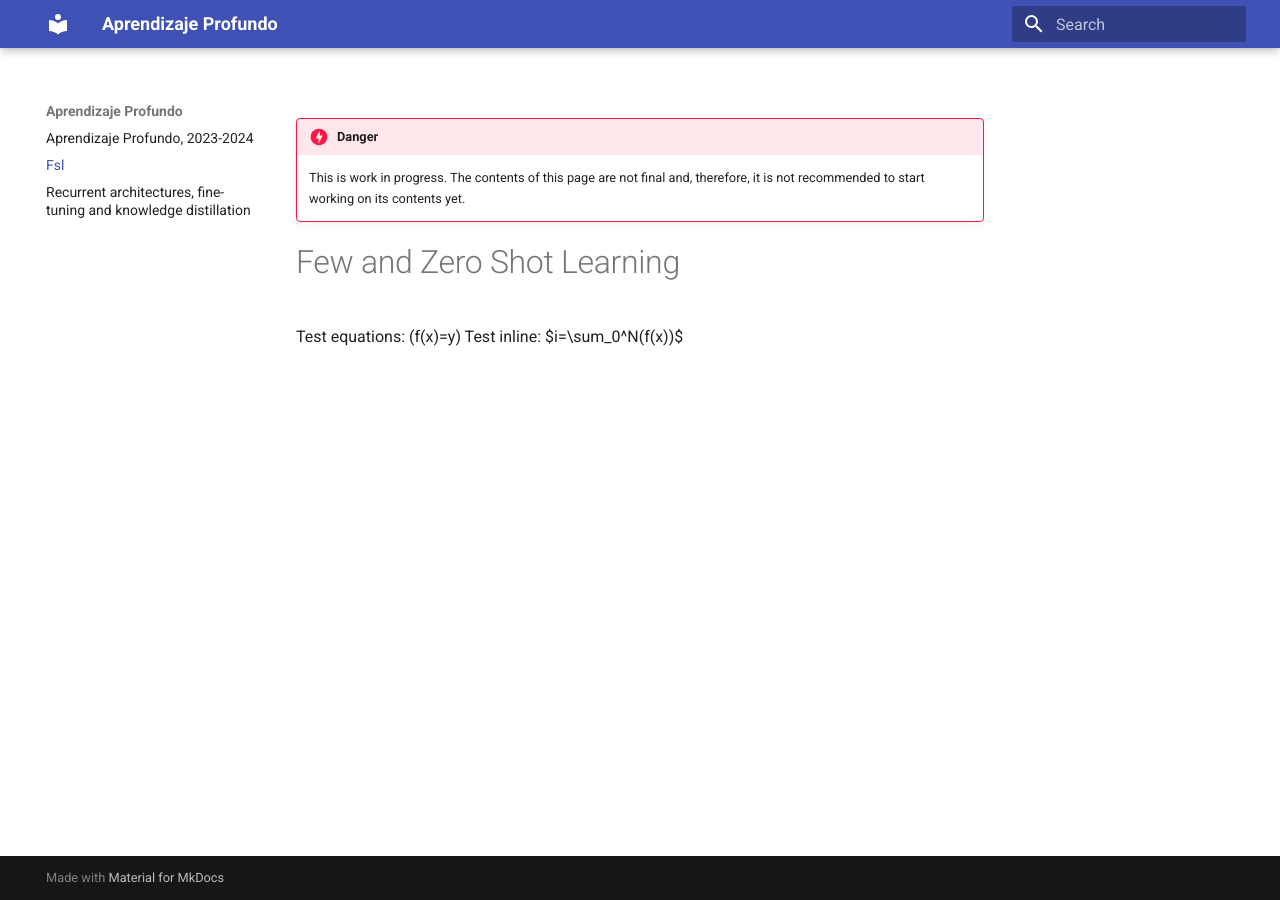
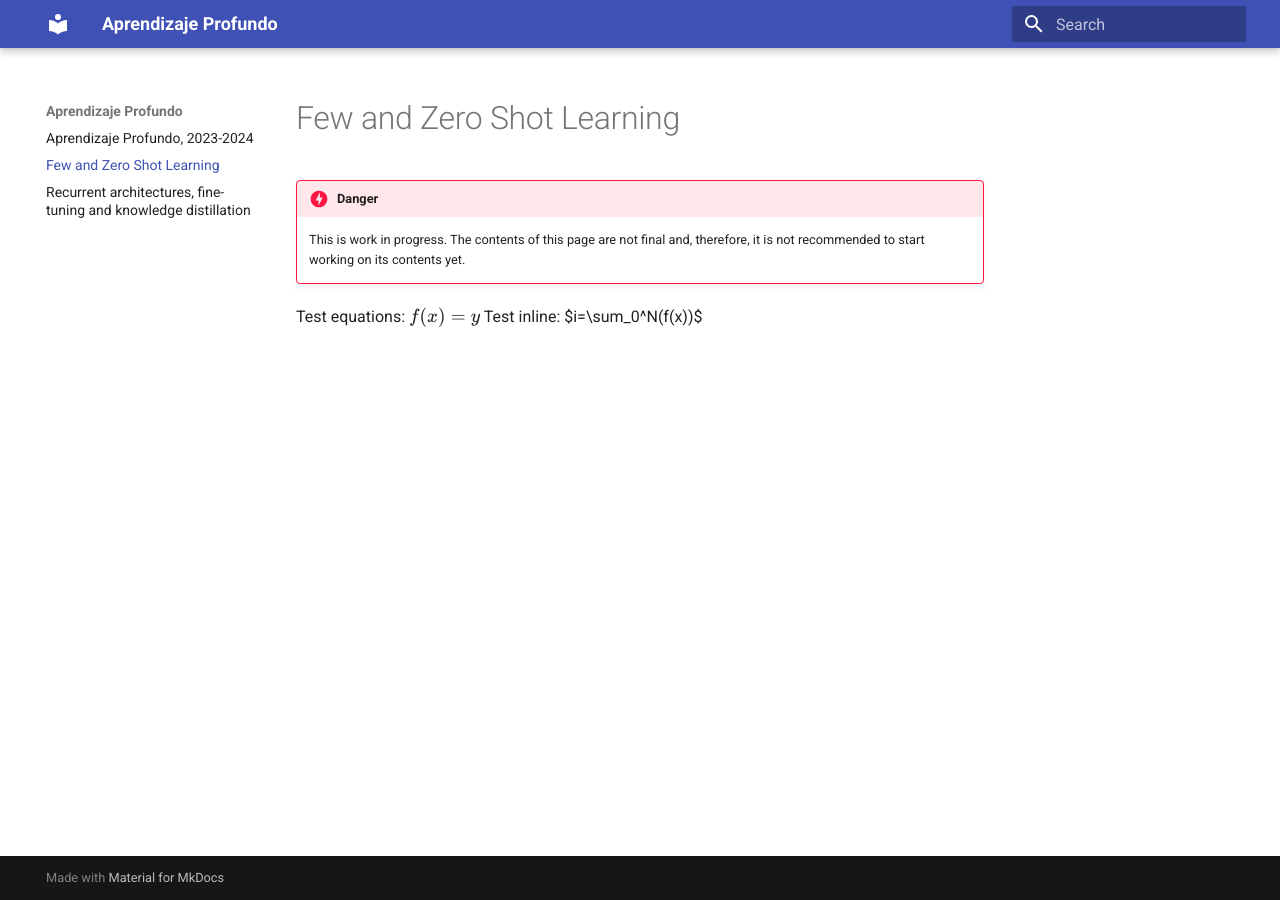
Before and after one commit to pertusa/ap, an MkDocs documentation site: the page built from docs/fsl.md, in a window 1280 px wide. Built offline with MkDocs 1.6.1 and Material for MkDocs 9.7.7, drawn with Linux system fonts in a browser that asks for light colours; formulas are drawn with MathJax 3; some of the changed lines change nothing that is shown.

Commit message:
Mkdocs updated for latex

```diff
--- a/docs/fsl.md
+++ b/docs/fsl.md
@@ -1,8 +1,8 @@
+# Few and Zero Shot Learning
+
 !!! danger
 
     This is work in progress. The contents of this page are not final and, therefore, it is not recommended to start working on its contents yet.
 
-# Few and Zero Shot Learning
-
 Test equations: \(f(x)=y\)
 Test inline: $i=\sum_0^N(f(x))$
--- a/mkdocs.yml
+++ b/mkdocs.yml
@@ -10,6 +10,17 @@ markdown_extensions:
   - admonition
   - pymdownx.details
   - pymdownx.superfences
+  - mdx_math
+  - codehilite:
+      linenums: true
+  - footnotes
+  - meta
+  - sane_lists
+  - toc:
+      permalink: true
+      toc_depth: 3
+  - pymdownx.superfences
+
 
 extra_javascript:
   - https://cdnjs.cloudflare.com/ajax/libs/mathjax/2.7.4/MathJax.js?config=TeX-AMS-MML_HTMLorMML
```
